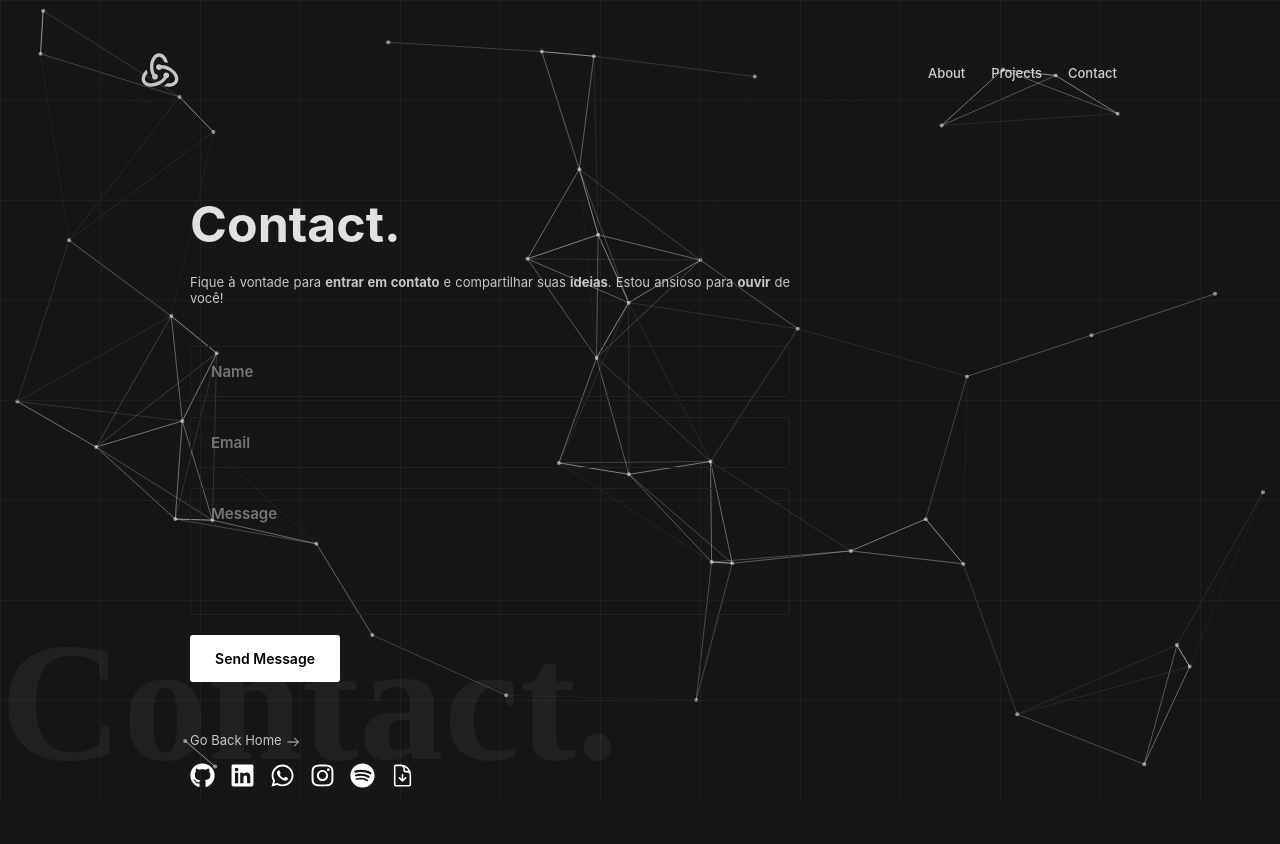
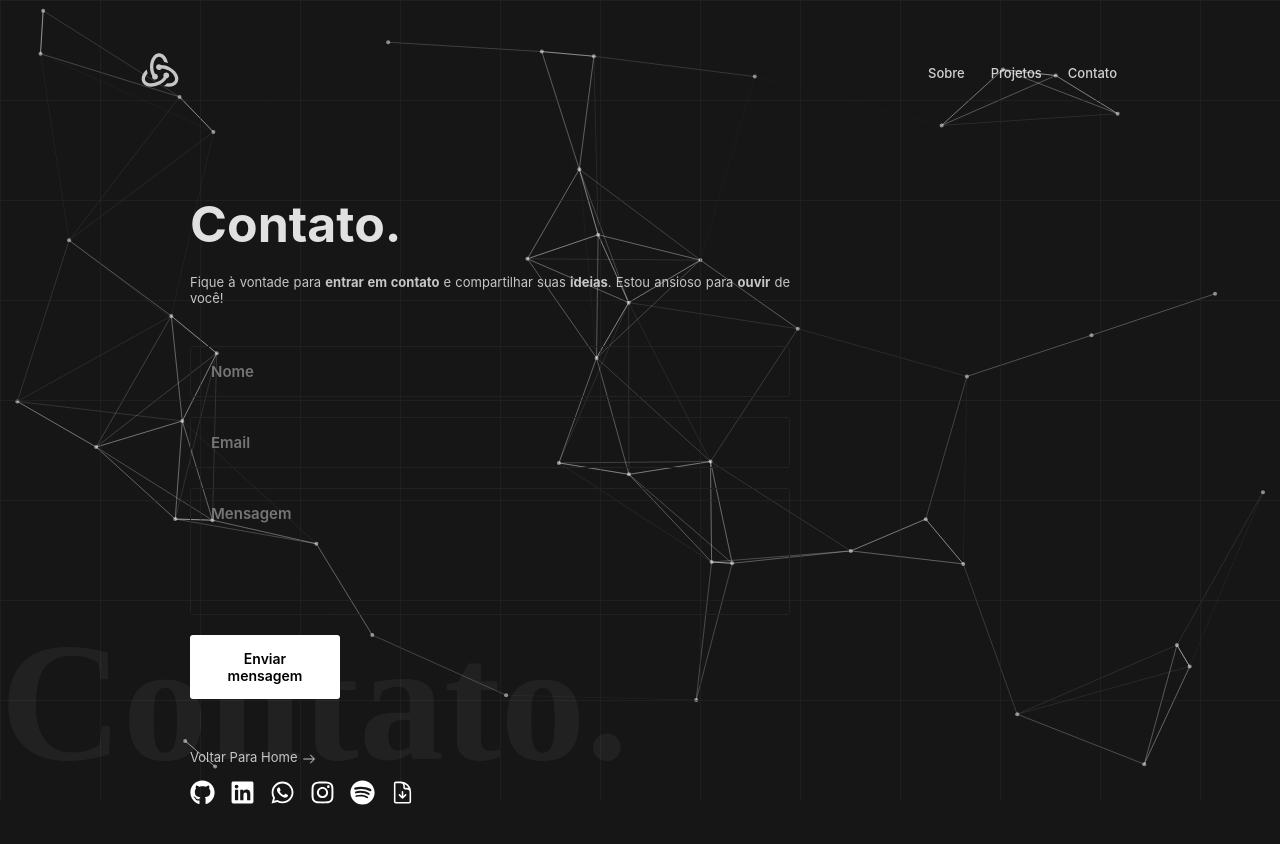
Before and after one commit to joao-araujoo/Portfolio, a React (Vite) app: page /contact in a window 1280 px wide. Shown: the top 844 px of the page. Built offline with nearby package versions, Linux system fonts and the light colour scheme; a web font is replaced by a local one.

Commit message:
update: revamp the contents

```diff
--- a/src/components/Atoms/ContactForm/index.jsx
+++ b/src/components/Atoms/ContactForm/index.jsx
@@ -8,15 +8,42 @@ export default function ContactForm() {
         method="POST"
         className={styles.wrapper}
       >
-        <p className="paragraph"style={{margin: "20px 0"}}>Fique à vontade para <strong>entrar em contato</strong> e compartilhar suas <strong>ideias</strong>. Estou ansioso para <strong>ouvir</strong> de você!
+        <p className="paragraph" style={{ margin: "20px 0" }}>
+          Fique à vontade para <strong>entrar em contato</strong> e compartilhar
+          suas <strong>ideias</strong>. Estou ansioso para{" "}
+          <strong>ouvir</strong> de você!
         </p>
 
-        <input type="text" name="name"placeholder="Name" className={styles.input} required />
-        <input type="email" name="email" placeholder="Email" className={styles.input} required />
-        <textarea name="message" placeholder="Message" rows="5" className={styles.textarea} required></textarea>
-        <button type="submit" className={styles.submitButton}>Send Message</button>
+        <input
+          type="text"
+          name="name"
+          placeholder="Nome"
+          className={styles.input}
+          required
+        />
+        <input
+          type="email"
+          name="email"
+          placeholder="Email"
+          className={styles.input}
+          required
+        />
+        <textarea
+          name="message"
+          placeholder="Mensagem"
+          rows="5"
+          className={styles.textarea}
+          required
+        ></textarea>
+        <button type="submit" className={styles.submitButton}>
+          Enviar mensagem
+        </button>
         <input type="hidden" name="_captcha" value={false} />
-        <input type="hidden" name="_next" value="https://joaoaraujo.vercel.app/thanks" />
+        <input
+          type="hidden"
+          name="_next"
+          value="https://joaoaraujo.vercel.app/thanks"
+        />
       </form>
     </>
   );
--- a/src/components/Molecules/HeaderNavigation/index.jsx
+++ b/src/components/Molecules/HeaderNavigation/index.jsx
@@ -5,9 +5,9 @@ export default function HeaderNavigation() {
   return (
     <nav>
       <div className={styles.wrapper}>
-        <Link to="/about">About</Link>
-        <Link to="/projects">Projects</Link>
-        <Link to="/contact">Contact</Link>
+        <Link to="/about">Sobre</Link>
+        <Link to="/projects">Projetos</Link>
+        <Link to="/contact">Contato</Link>
       </div>
     </nav>
   );
--- a/src/data/movies.json
+++ b/src/data/movies.json
@@ -1,37 +1,32 @@
 [
   {
     "id": 1,
-    "pathToPoster": "/posters/karate kid.jpg",
-    "altText": "Karate Kid Poster"
-  },
-  {
-    "id": 2,
     "pathToPoster": "/posters/the green mile.jpg",
     "altText": "The Green Mile Poster"
   },
   {
-    "id": 3,
+    "id": 2,
     "pathToPoster": "/posters/singin in the rain.jpg",
     "altText": "Singin In The Rain Poster"
   },
   {
-    "id": 4,
+    "id": 3,
     "pathToPoster": "/posters/howls moving castle.jpg",
     "altText": "Howls Moving Castle Poster"
   },
   {
-    "id": 5,
+    "id": 4,
     "pathToPoster": "/posters/come and see.jpg",
     "altText": "Come And See Poster"
   },
   {
-    "id": 6,
-    "pathToPoster": "/posters/django unchained.jpg",
-    "altText": "Django Unchained Poster"
+    "id": 5,
+    "pathToPoster": "/posters/charlie and the chocolate factory.jpg",
+    "altText": "Charlie And The Chocolate Factory Poster"
   },
   {
-    "id": 7,
-    "pathToPoster": "/posters/charlie and the chocolate factory.jpg",
-    "altText": "Charlie And The Chocolate Factory Poster"
+    "id": 6,
+    "pathToPoster": "/posters/karate kid.jpg",
+    "altText": "Karate Kid Poster"
   }
 ]
--- a/src/data/musics.json
+++ b/src/data/musics.json
@@ -1,46 +1,26 @@
 [
   {
-    "id": 4,
-    "MusicId": "3QI5bIozef0HZ1kJnA2RdT"
+    "id": 1,
+    "MusicId": "3FIuBxOxuQ6kYy8JO0gq2a"
   },
   {
     "id": 2,
-    "MusicId": "0YyZBGbZYAuEFu473MiyjQ"
-  },
-  {
-    "id": 5,
-    "MusicId": "3JO8ZHz8hF9R4XUd7sGE1N"
-  },
-  {
-    "id": 6,
-    "MusicId": "02a8cGumnKuEPgoCzmalJp"
-  },
-  {
-    "id": 11,
-    "MusicId": "1znxSVzjXiuIaN5MV5gdwt"
-  },
-  {
-    "id": 7,
-    "MusicId": "3FIuBxOxuQ6kYy8JO0gq2a"
-  },
-  {
-    "id": 9,
     "MusicId": "0hQbovQO5Cui5Imze8Q3oo"
   },
   {
     "id": 3,
-    "MusicId": "5ROyrHNiEx9DeZ5SONjVbM"
+    "MusicId": "2fAwUj2Ezq0uB2ClAKEDb1"
   },
   {
-    "id": 1,
-    "MusicId": "4iaZRFKW9T9AqKzIWbPMQj"
+    "id": 4,
+    "MusicId": "3BQAK2pnTpfZvLg2MUUU5i"
   },
   {
-    "id": 10,
-    "MusicId": "7j5TIXPi0cCbSSqItmbyZy"
+    "id": 5,
+    "MusicId": "7cHgxAioHDAp7K3DfrGDVS"
   },
   {
-    "id": 8,
-    "MusicId": "0DMRKqrpd0QO4RWiEdMib0"
+    "id": 6,
+    "MusicId": "2HvuyQEnKR82zwfIuCBaWH"
   }
 ]
--- a/src/pages/About.jsx
+++ b/src/pages/About.jsx
@@ -10,23 +10,22 @@ import TechnologiesContainer from "../components/Molecules/TechnologiesContainer
 // import CorinthiansNews from "../components/Atoms/CorinthiansNews";
 
 export default function About() {
-  document.title = "About | João Araujo";
+  document.title = "Sobre | João Araujo";
 
   return (
     <>
       <Particle />
-      <h1 className="background-title">About.</h1>
+      <h1 className="background-title">Sobre.</h1>
       <Header />
-      <Main footerText="Lets Continue To Projects" footerPath="/projects">
-        <h1 className="title">About Me.</h1>
+      <Main footerText="Continuar Para Os Projetos" footerPath="/projects">
+        <h1 className="title">Sobre mim.</h1>
 
         <h3 className="subtitle">
-          What I Do?
+          O que eu faço?
           <TbCodeDots />
         </h3>
         <p className="paragraph" style={{ marginTop: "10px" }}>
-          Trabalho com HTML, CSS, SASS, JavaScript (TypeScript quando
-          necessário), React, Node.js e MongoDB. Meu foco é criar aplicações web
+          Trabalho com HTML, CSS, SASS, JavaScript, TypeScript, React, Node.js e MongoDB. Meu foco é criar aplicações web
           que resolvam problemas e tenham uma interface incrível. Quando não
           estou codando, estou assistindo filmes, explorando novos estilos
           musicais e torcendo pro Timão 🖤🤍🦅. Pronto para construirmos algo
@@ -34,19 +33,19 @@ export default function About() {
         </p>
 
         <h3 className="subtitle">
-          Tech Stack.
+          Tecnologias.
           <FaCode />
         </h3>
         <TechnologiesContainer />
 
         <h3 className="subtitle">
-          My Musics.
+          Minhas músicas.
           <FaSpotify />
         </h3>
         <MusicsContainer />
 
         <h3 className="subtitle" style={{ marginTop: "30px" }}>
-          My Movies.
+          Meus filmes.
           <BiSolidCameraMovie />
         </h3>
         <MoviesContainer />
--- a/src/pages/Contact.jsx
+++ b/src/pages/Contact.jsx
@@ -9,10 +9,10 @@ export default function Contact() {
   return (
     <>
       <Particle />
-      <h1 className="background-title">Contact.</h1>
+      <h1 className="background-title">Contato.</h1>
       <Header />
-      <Main footerText="Go Back Home" footerPath="/">
-        <h1 className="title">Contact.</h1>
+      <Main footerText="Voltar Para Home" footerPath="/">
+        <h1 className="title">Contato.</h1>
         <ContactForm />
       </Main>
     </>
--- a/src/pages/Home.jsx
+++ b/src/pages/Home.jsx
@@ -11,12 +11,12 @@ export default function Home() {
       <h1 className="background-title">Home.</h1>
       <Header />
       <Main
-        footerText="See More About Me"
+        footerText="Ver Mais Sobre Mim"
         footerPath="/about"
         style={{ paddingTop: "200px" }}
       >
         <h1 className="title" style={{ fontSize: "30px" }}>
-          Hey! I’m João Araujo, Frontend Developer.
+          Olá! Eu sou o João Araujo, Desenvolvedor Fullstack.
         </h1>
         <p
           style={{
@@ -25,7 +25,7 @@ export default function Home() {
           }}
           className="paragraph"
         >
-          Olá, eu sou o João, um jovem de 17 anos apaixonado por transformar
+          Me chamo João, um jovem de 17 anos apaixonado por transformar
           ideias em experiências interativas que realmente fazem a diferença.
           Especializado em Front-End, trago entusiasmo e inovação para o mundo
           da programação, criando interfaces que não apenas funcionam, mas
--- a/src/pages/Projects.jsx
+++ b/src/pages/Projects.jsx
@@ -4,18 +4,18 @@ import Header from "../components/Organisms/Header";
 import Main from "../components/Organisms/Main";
 
 export default function Projects() {
-  document.title = "Projects | João Araujo";
+  document.title = "Projetos | João Araujo";
 
   return (
     <>
       <Particle />
-      <h1 className="background-title">Projects.</h1>
+      <h1 className="background-title">Projetos.</h1>
       <Header />
       <Main
-        footerText="Are You Convinced To Contact Me Now ?"
+        footerText="Preparado Para Desenvolvermos Algo Juntos?"
         footerPath="/contact"
       >
-        <h1 className="title">Projects.</h1>
+        <h1 className="title">Projetos.</h1>
         <ProjectsContainer />
       </Main>
     </>
```
